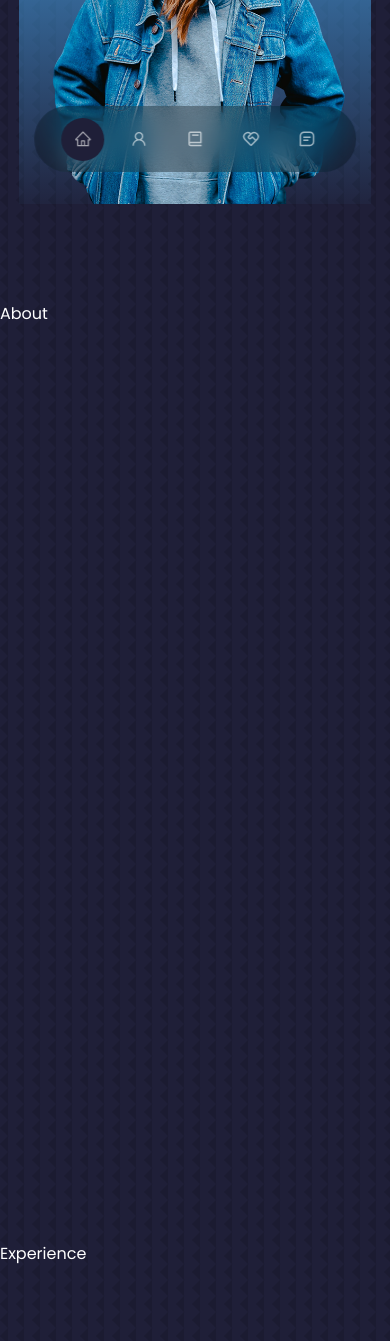
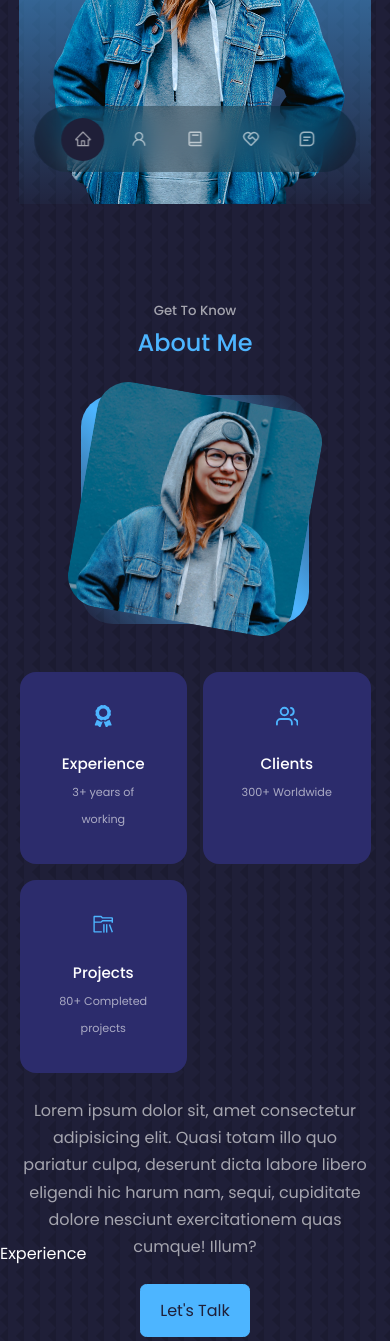
Before and after one commit to remarkablejames/portifolio, a React (Create React App) app: page / in a window 390 px wide. Shown: the part 640-1981 px from the top of the page. Built offline with nearby package versions, Linux system fonts and the light colour scheme.

Commit message:
Finished designing the About me component and made it responsive

```diff
--- a/src/components/about/About.jsx
+++ b/src/components/about/About.jsx
@@ -1,6 +1,50 @@
 import React from "react";
 import "./about.css";
+import Me from "../../assets/me-about.jpg";
+import { FaAward } from "react-icons/fa";
+import { FiUsers } from "react-icons/fi";
+import { VscFolderLibrary } from "react-icons/vsc";
 
 export const About = () => {
-  return <section id="about">About</section>;
+  return (
+    <section id="about">
+      <h5>Get To Know</h5>
+      <h2>About Me</h2>
+      <div className="container about__container">
+        <div className="about__me">
+          <div className="about__me-image">
+            <img src={Me} alt="James Niyongira" />
+          </div>
+        </div>
+        <div className="about__content">
+          <div className="about__cards">
+            <article className="about__card">
+              <FaAward className="about__icon" />
+              <h5>Experience</h5>
+              <small>3+ years of working</small>
+            </article>
+            <article className="about__card">
+              <FiUsers className="about__icon" />
+              <h5>Clients</h5>
+              <small>300+ Worldwide</small>
+            </article>
+            <article className="about__card">
+              <VscFolderLibrary className="about__icon" />
+              <h5>Projects</h5>
+              <small>80+ Completed projects</small>
+            </article>
+          </div>
+          <p>
+            Lorem ipsum dolor sit, amet consectetur adipisicing elit. Quasi
+            totam illo quo pariatur culpa, deserunt dicta labore libero eligendi
+            hic harum nam, sequi, cupiditate dolore nesciunt exercitationem quas
+            cumque! Illum?
+          </p>
+          <a href="#contact" className="btn btn-primary">
+            Let's Talk
+          </a>
+        </div>
+      </div>
+    </section>
+  );
 };
--- a/src/components/about/about.css
+++ b/src/components/about/about.css
@@ -0,0 +1,107 @@
+.about__container {
+  display: grid;
+  grid-template-columns: 35% 50%;
+  gap: 15%;
+}
+
+.about__me {
+  width: 100%;
+  aspect-ratio: 1/1;
+  border-radius: 2rem;
+  background: linear-gradient(
+    45deg,
+    transparent,
+    var(--color-primary),
+    transparent
+  );
+  display: grid;
+  place-items: center;
+}
+
+.about__me-image {
+  border-radius: 2rem;
+  overflow: hidden;
+  transform: rotate(10deg);
+  transition: var(--transition);
+}
+
+.about__me-image:hover {
+  transform: rotate(0deg);
+  transition: var(--transition);
+}
+
+.about__cards {
+  display: grid;
+  grid-template-columns: repeat(3, 1fr);
+  gap: 1.5rem;
+}
+
+.about__card {
+  background: var(--color-bg-variant);
+  border: 1px solid transparent;
+  border-radius: 1rem;
+  padding: 2rem;
+  text-align: center;
+  transition: var(--transition);
+}
+
+.about__card:hover {
+  background: transparent;
+  border-color: var(--color-primary-variant);
+  transition: var(--transition);
+  cursor: default;
+}
+
+.about__icon {
+  color: var(--color-primary);
+  font-size: 1.4rem;
+  margin-bottom: 1rem;
+}
+
+.about__card h5 {
+  font-size: 0.95rem;
+}
+
+.about__card small {
+  font-size: 0.7rem;
+  color: var(--color-light);
+}
+
+.about__content p {
+  margin: 2rem 0 2.6rem;
+  color: var(--color-light);
+}
+
+/* MEDIUM DEVICES */
+@media screen and (max-width: 1024px) {
+  .about__container {
+    grid-template-columns: 1fr;
+    gap: 0;
+  }
+  .about__me {
+    width: 50%;
+    margin: 2rem auto 4rem;
+  }
+  .about__content p {
+    margin: 1rem 0 1.5rem;
+  }
+}
+
+/* SMALL DEVICES */
+@media screen and (max-width: 600px) {
+  .about__me {
+    width: 65%;
+    margin: 0 auto 3rem;
+  }
+
+  .about__cards {
+    grid-template-columns: 1fr 1fr;
+    gap: 1rem;
+  }
+  .about__content {
+    text-align: center;
+  }
+  .about__content p {
+    margin: 1.5rem 0;
+  }
+}
```
